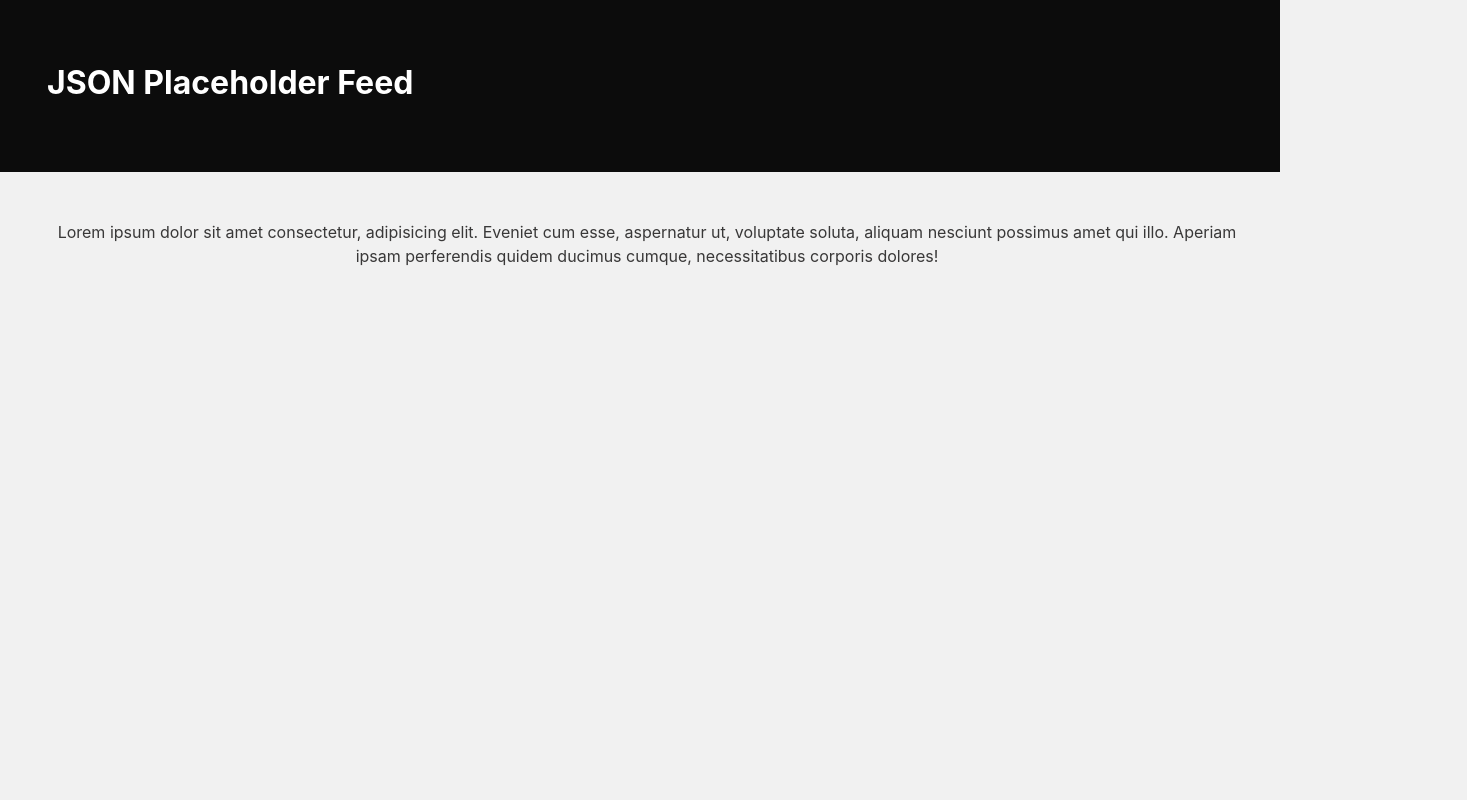
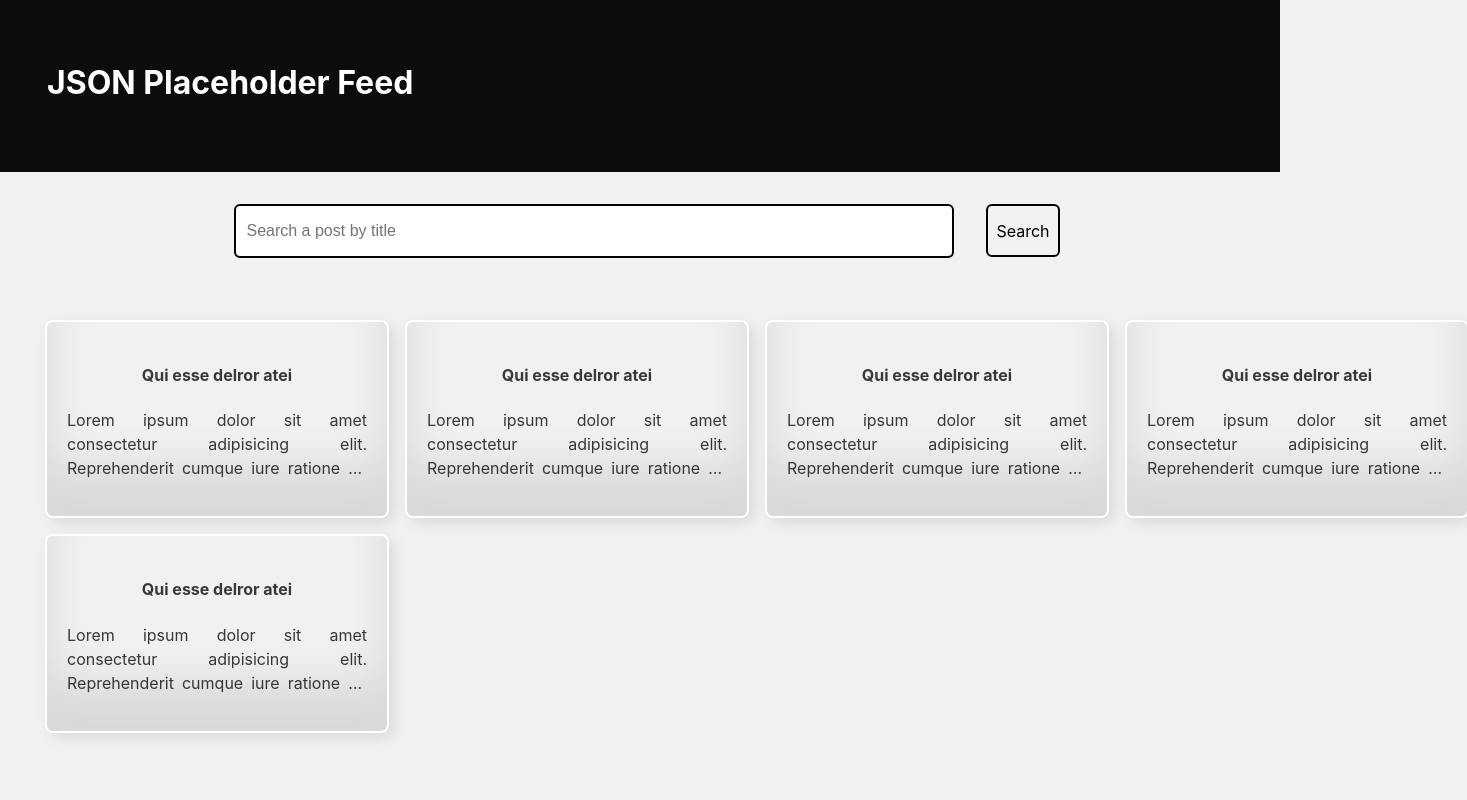
Before and after one commit to roy98/Json-Placeholder-Feed, a React (Vite) app: page / in a window 1280 px wide. Shown: the top 800 px of the page, 1467 px wide, since content can reach past the window. Built offline with nearby package versions, Linux system fonts and the light colour scheme.

Commit message:
feat(posts): add post-card component with the search input

```diff
--- a/src/components/generic/ErrorBoundary.css
+++ b/src/components/generic/ErrorBoundary.css
@@ -42,6 +42,7 @@
     border: 2px solid #000;
     color: #000;
     border-radius: 6px;
+    cursor: pointer;
     transition: all ease-in-out 0.2s;
 }
 
--- /dev/null
+++ b/src/components/posts/Posts.css
@@ -0,0 +1,54 @@
+.search-container {
+    display: flex;
+    justify-content: center;
+    align-items: center;
+    gap: 2rem;
+}
+
+.search-container input {
+    display: inline-block;
+    height: 54px;
+    padding: 0.9rem 10px;
+    border: 2px solid #000;
+    border-radius: 6px;
+    min-width: 60%;
+    font-size: 1rem;
+    line-height: 1rem;
+}
+
+.posts-grid {
+    margin-top: 4rem;
+    display: grid;
+    grid-template-rows: auto;
+    grid-template-columns: repeat(4, 1fr);
+    gap: 20px;
+}
+
+.post-card {
+    width: 300px;
+    max-width: 300px;
+    border-radius: 6px;
+    padding: 20px;
+    box-shadow:
+    inset 0 -3em 3em rgba(0, 0, 0, 0.1),
+    0 0 0 2px rgb(255, 255, 255),
+    0.3em 0.3em 1em rgba(15, 15, 15, 0.129);
+    transition: box-shadow ease-in-out 0.2s;
+}
+
+.post-card:hover {
+    cursor: pointer;
+    box-shadow:
+    inset 0 -3em 3em rgba(198, 196, 196, 0),
+    0 0 0 2px rgba(17, 117, 128, 0.467),
+    0.3em 0.3em 1em rgba(15, 15, 15, 0);
+}
+
+.post-card-body {
+    text-align: justify;
+    overflow: hidden;
+    text-overflow: ellipsis;
+    display: -webkit-box;
+    -webkit-line-clamp: 3;
+    -webkit-box-orient: vertical;
+}
--- /dev/null
+++ b/src/components/posts/Posts.tsx
@@ -0,0 +1,26 @@
+import React from 'react'
+import './Posts.css'
+
+const Posts: React.FC<{}> = () => {
+
+    return (
+        <React.Fragment>
+            <div>
+                <div className='search-container'>
+                    <input type="search" title='Search by title' placeholder='Search a post by title' />
+                    <a className='btn'>Search</a>
+                </div>
+                <div className='posts-grid'>
+                    {[1,1,1,1,1,].map((e) => (
+                        <div className='post-card'>
+                            <h4 className='post-card-title'>Qui esse delror atei</h4>
+                            <p className='post-card-body'>Lorem ipsum dolor sit amet consectetur adipisicing elit. Reprehenderit cumque iure ratione ad deleniti explicabo natus iste quos quas voluptatibus? Nihil repellendus atque corrupti maiores earum corporis quas eaque quia.</p>
+                        </div>
+                    ))}
+                </div>
+            </div>
+        </React.Fragment>
+    )
+}
+
+export default Posts;
--- a/src/index.css
+++ b/src/index.css
@@ -16,6 +16,7 @@
 
 body {
   margin: 0;
+  box-sizing: border-box;
 }
 
 h1 {
--- a/src/routes/Root.tsx
+++ b/src/routes/Root.tsx
@@ -1,15 +1,14 @@
 import React from 'react'
 import MainLayout from '../components/layout/mainLayout'
+import Posts from '../components/posts/Posts'
 
 function Root() {
 
   return (
     <>
-      <MainLayout>
-        <p>
-          Lorem ipsum dolor sit amet consectetur, adipisicing elit. Eveniet cum esse, aspernatur ut, voluptate soluta, aliquam nesciunt possimus amet qui illo. Aperiam ipsam perferendis quidem ducimus cumque, necessitatibus corporis dolores!
-        </p>
-      </MainLayout>
+        <MainLayout>
+            <Posts />
+        </MainLayout>
     </>
   )
 }
```
